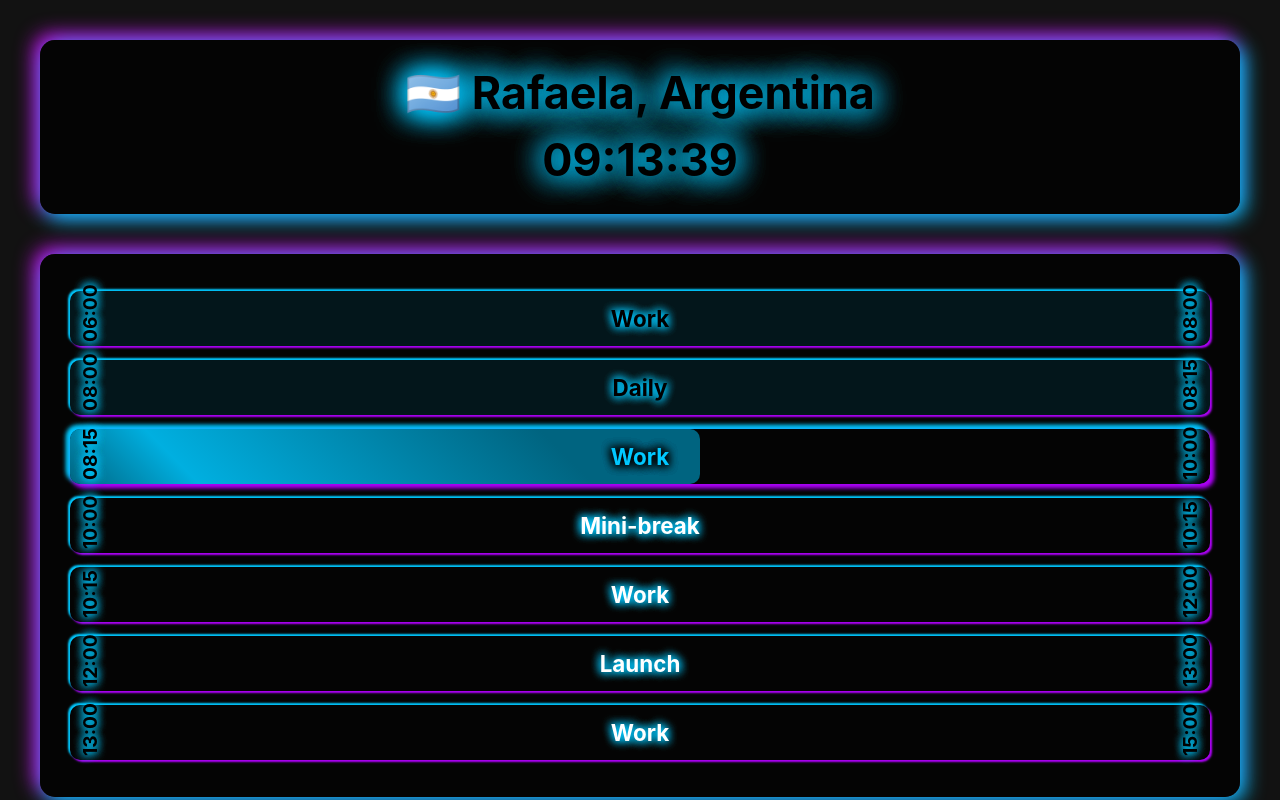
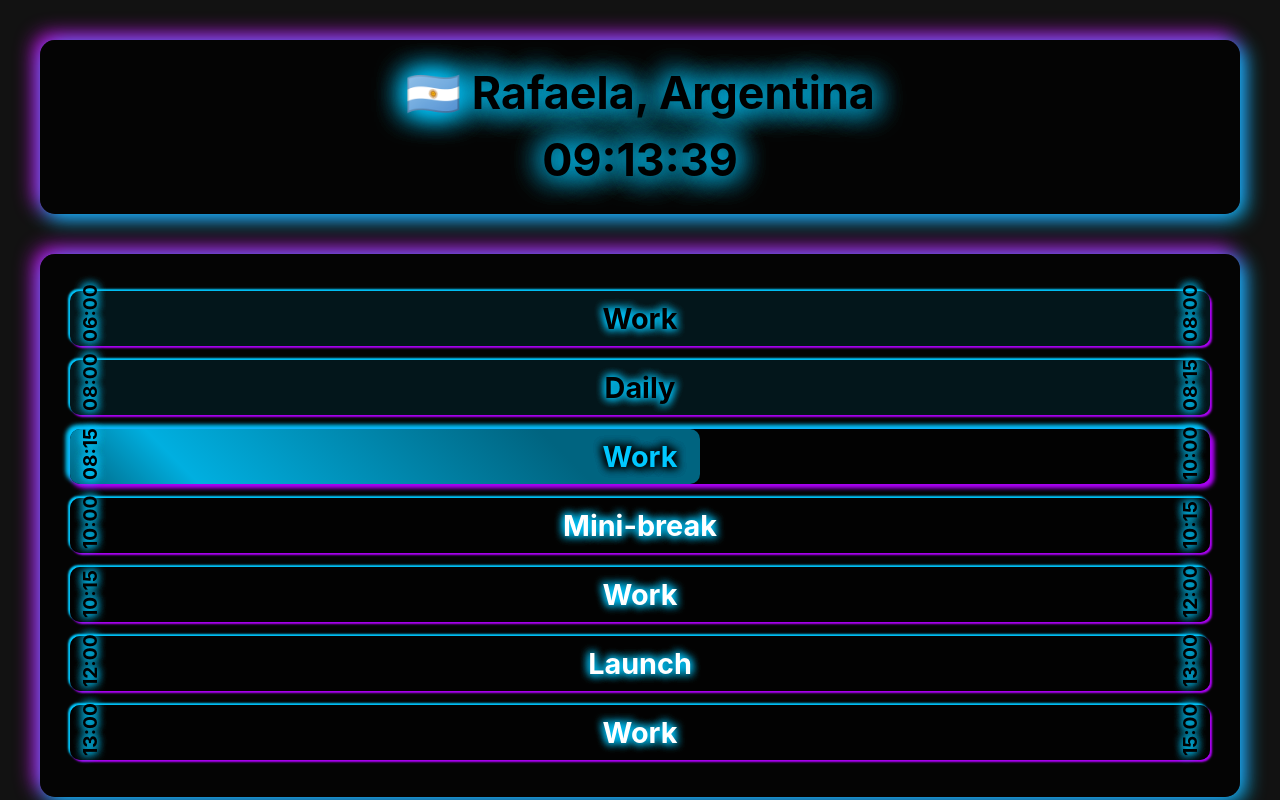
Before and after one commit to LucasJappert/twitch-extensions, a Vue app: page / in a window 1280 px wide. Built offline with nearby package versions, Linux system fonts and the light colour scheme.

Commit message:
style improvments

```diff
--- a/src/views/twitch/ProgressWork.vue
+++ b/src/views/twitch/ProgressWork.vue
@@ -159,6 +159,7 @@ $black-shadow: 0 0 10px #000;
     flex-direction: column;
     min-height: 55px;
     height: 40px;
+    background-color: #0000008a;
 }
 
 .range-container {
@@ -195,7 +196,7 @@ $neon-glow1: 0 0 10px #00c8ff;
 .segment-title {
     position: relative;
     z-index: 1;
-    font-size: 1.4rem;
+    font-size: 1.8rem;
     font-weight: bold;
 }
 
```
